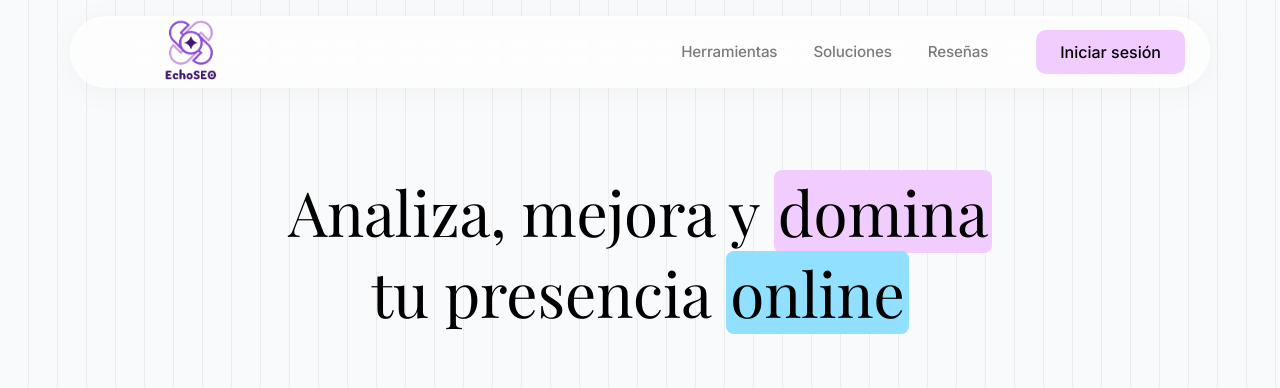
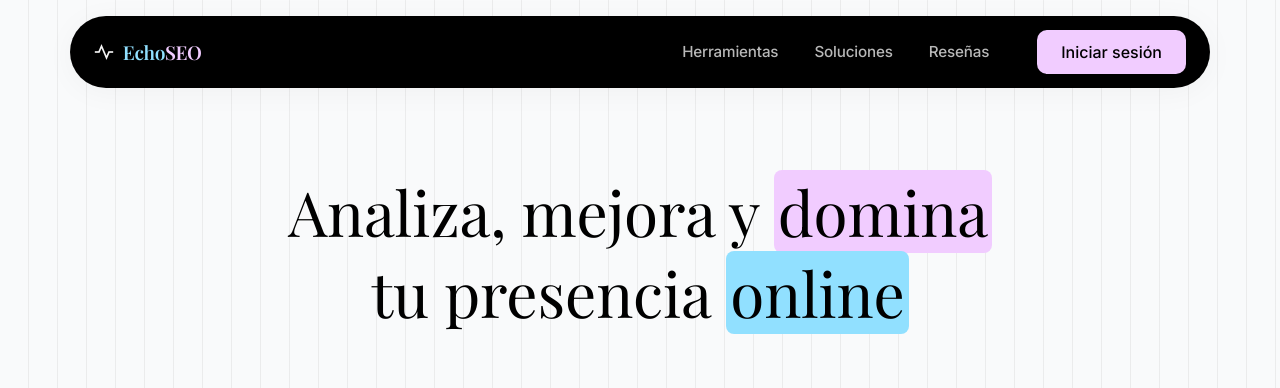
Before and after one commit to Jsanz5/Final-Project-DawII-Fabian-Joel, a PHP site: page / in a window 1280 px wide. Shown: the top 388 px of the page. Run offline with PHP 8.4, Linux system fonts and the light colour scheme; some libraries are stand-ins or nearby versions.

Commit message:
Refactor index header and navigation to dark theme for design consistency

```diff
--- a/frontend/app/css/styles.css
+++ b/frontend/app/css/styles.css
@@ -90,25 +90,21 @@ header {
   display: flex;
   align-items: center;
   justify-content: space-between;
-  background: rgba(255, 255, 255, 0.65);
+  background: var(--color-ink-text);
   backdrop-filter: blur(24px) saturate(1.8);
   -webkit-backdrop-filter: blur(24px) saturate(1.8);
-  border: 1px solid rgba(255, 255, 255, 0.4);
+  border: none;
   border-radius: 100px;
   transition: all 0.4s cubic-bezier(0.16, 1, 0.3, 1);
-  box-shadow:
-    0 4px 30px rgba(0, 0, 0, 0.04),
-    inset 0 1px 0 rgba(255, 255, 255, 0.6);
+  box-shadow: 0 4px 30px rgba(0, 0, 0, 0.04);
 }
 header.scrolled {
   top: 10px;
   width: calc(100% - 24px);
   max-width: 1100px;
-  background: rgba(255, 255, 255, 0.85);
-  border: 1px solid rgba(229, 231, 235, 0.7);
-  box-shadow:
-    0 10px 40px rgba(0, 0, 0, 0.08),
-    inset 0 1px 0 rgba(255, 255, 255, 0.8);
+  background: var(--color-ink-text);
+  border: none;
+  box-shadow: 0 10px 40px rgba(0, 0, 0, 0.18);
 }
 .logo {
   display: flex;
@@ -117,18 +113,16 @@ header.scrolled {
   text-decoration: none;
 }
 .logo-mark {
-  width: auto;
-  height: 38px;
-  border-radius: 8px;
   display: flex;
   align-items: center;
   justify-content: center;
+  font-size: 20px;
   color: whitesmoke;
 }
 .logo-name {
   font-family: var(--font-display);
   font-weight: 800;
-  font-size: 1.15rem;
+  font-size: 1.2rem;
   color: var(--dark);
   letter-spacing: -0.02em;
 }
@@ -136,13 +130,6 @@ header.scrolled {
   color: var(--purple);
   font-style: normal;
 }
-.header-logo-img {
-  height: 100px;
-  width: 130px;
-  display: block;
-  object-fit: contain;
-  margin: 30px;
-}
 .nav-wrapper {
   display: flex;
   flex: 1;
@@ -158,7 +145,7 @@ nav {
 }
 nav a {
   position: relative;
-  color: var(--muted);
+  color: rgba(255, 255, 255, 0.72);
   text-decoration: none;
   font-size: 0.95rem;
   font-weight: 500;
@@ -171,7 +158,7 @@ nav a::before {
   content: "";
   position: absolute;
   inset: 0;
-  background: rgba(123, 97, 255, 0.06);
+  background: rgba(255, 255, 255, 0.08);
   border-radius: 100px;
   opacity: 0;
   transform: scale(0.9);
@@ -179,7 +166,7 @@ nav a::before {
   z-index: -1;
 }
 nav a:hover {
-  color: var(--text);
+  color: #ffffff;
   font-weight: 600;
 }
 nav a:hover::before {
@@ -233,8 +220,8 @@ nav a:hover::before {
   display: flex;
   align-items: center;
   gap: 10px;
-  background: rgba(123, 97, 255, 0.08);
-  border: 1px solid rgba(123, 97, 255, 0.2);
+  background: rgba(255, 255, 255, 0.1);
+  border: 1px solid rgba(255, 255, 255, 0.22);
   padding: 8px 12px 8px 8px;
   border-radius: 50px;
   cursor: pointer;
@@ -243,8 +230,8 @@ nav a:hover::before {
 }
 
 .user-profile-btn:hover {
-  background: rgba(123, 97, 255, 0.15);
-  border-color: rgba(123, 97, 255, 0.4);
+  background: rgba(220, 29, 29, 0.18);
+  border-color: rgba(255, 255, 255, 0.4);
 }
 
 .user-avatar {
@@ -271,18 +258,18 @@ nav a:hover::before {
 .user-name {
   font-size: 13px;
   font-weight: 600;
-  color: var(--text);
+  color: #ffffff;
   white-space: nowrap;
 }
 
 .user-email {
   font-size: 11px;
-  color: var(--muted2);
+  color: rgba(255, 255, 255, 0.55);
   white-space: nowrap;
 }
 
 .user-chevron {
-  color: var(--text);
+  color: rgba(255, 255, 255, 0.7);
   transition: transform 0.3s;
   flex-shrink: 0;
 }
@@ -1271,7 +1258,7 @@ footer {
 .hamburger span {
   width: 100%;
   height: 2px;
-  background-color: var(--dark);
+  background-color: #ffffff;
   border-radius: 2px;
   transition: all 0.3s ease;
 }
@@ -1596,6 +1583,7 @@ body.auth-page {
     font-size: 1.1rem;
     display: block;
     width: 100%;
+    color: var(--muted);
   }
   .header-actions {
     flex-direction: column;
--- a/frontend/app/index.html
+++ b/frontend/app/index.html
@@ -24,12 +24,9 @@
     <header id="hdr">
       <a href="#" class="logo">
         <div class="logo-mark">
-          <img
-            src="./assets/img/EchoSEO-Logo.png"
-            alt="EchoSEO"
-            class="header-logo-img"
-          />
+          <i class="ri-pulse-fill"></i>
         </div>
+        <span class="logo-name"><span style="color: #91e0ff">Echo</span><em style="color: #f1ccff">SEO</em></span>
       </a>
       <div class="nav-wrapper" id="navWrapper">
         <nav>
```
Also changed, not shown: frontend/app/css/aboutUs.css (+7 -7 lines), frontend/app/dashboard.html (+2 -5 lines).
